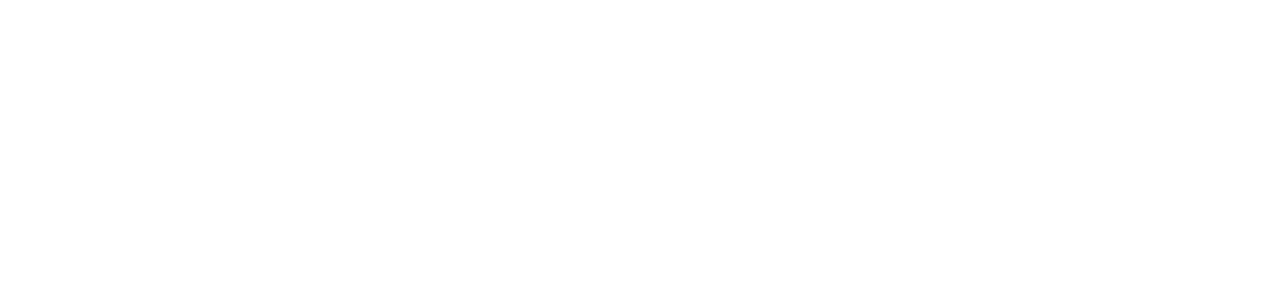
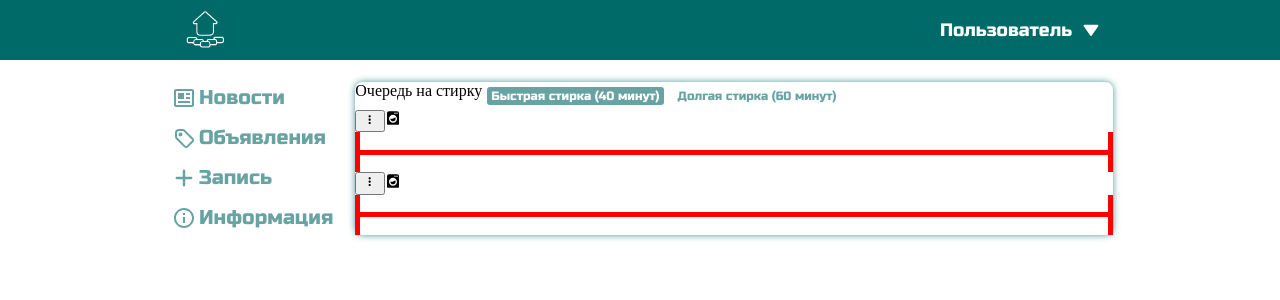
Before and after one commit to anti-kon/PolyLK, a React (Create React App) app in the folder frontend/: page /appointments/laundry-appointment in a window 1280 px wide. Shown: the top 300 px of the page. Built offline with nearby package versions, Linux system fonts and the light colour scheme.

Commit message:
add laundry_appointment component

```diff
--- a/frontend/src/App.js
+++ b/frontend/src/App.js
@@ -9,6 +9,7 @@
 import MakeAppointment from "./pages/MakeAppointment";
 import FAQ from "./pages/FAQ";
 import UserAppointments from "./pages/UserAppointments";
+import LaundryAppointment from "./pages/LaundryAppointment";
 
 function App() {
     const [person, setPerson] = useState({id: -1, login: '', password: '', dorNum: -1});
@@ -26,9 +27,9 @@
             <Route path="/news" element={<News/>}></Route>
             <Route path="/bulletin_board" element={<BulletinBoard/>}></Route>
             <Route path="/appointments" element={<AppointmentsList/>}></Route>
-            <Route path="/appointments/laundry-appointment"></Route>
-            <Route path="/appointments/:appointmentName"></Route>
-            <Route path="/appointments/my-appointments"></Route>
+            <Route path="/appointments/laundry-appointment" element={<LaundryAppointment/>}></Route>
+            <Route path="/appointments/:appointmentName" element={<MakeAppointment/>}></Route>
+            <Route path="/appointments/my-appointments" element={<UserAppointments/>}></Route>
             <Route path="/faq" element={<FAQ/>}></Route>
             <Route path="/" element={<Navigate replace to="/login"/>} />
         </Routes>
--- /dev/null
+++ b/frontend/src/components/LaundryComponent.jsx
@@ -0,0 +1,15 @@
+import React from 'react';
+import {BiDotsVerticalRounded, BiSolidWasher} from "react-icons/bi";
+import LinearTimeline from "./UI/timelines/line_timeline/LinearTimeline";
+
+const LaundryComponent = (props) => {
+    return (
+        <div>
+            <button><BiDotsVerticalRounded /></button>
+            <BiSolidWasher/>
+            <LinearTimeline startHour={6} endHour={23} duration={props.duration}></LinearTimeline>
+        </div>
+    );
+};
+
+export default LaundryComponent;
--- /dev/null
+++ b/frontend/src/components/LaundryListComponent.jsx
@@ -0,0 +1,34 @@
+import React, {useState} from 'react';
+import LaundryComponent from './LaundryComponent';
+import RadioInput from "./UI/inputs/radio_input/RadioInput";
+const LaundryListComponent = () => {
+    const [contact, setContact] = useState('email');
+
+    return (
+        <div>
+            <div style={{display: "flex"}}>
+                <label>Очередь на стирку</label>
+                <RadioInput
+                    checked={contact === "email"}
+                    id="contactChoice1"
+                    name="contact"
+                    value="email"
+                    onChange={value => setContact(value)}>
+                    Быстрая стирка (40 минут)
+                </RadioInput>
+                <RadioInput
+                    checked={contact === "phone"}
+                    id="contactChoice2"
+                    name="contact"
+                    value="phone"
+                    onChange={value => setContact(value)}>
+                    Долгая стирка (60 минут)
+                </RadioInput>
+            </div>
+            <LaundryComponent duration={60}></LaundryComponent>
+            <LaundryComponent duration={40}></LaundryComponent>
+        </div>
+    );
+};
+
+export default LaundryListComponent;
--- /dev/null
+++ b/frontend/src/pages/LaundryAppointment.jsx
@@ -0,0 +1,22 @@
+import React from 'react';
+import MajorHeader from "../components/UI/headers/MajorHeader/MajorHeader";
+import SwitchBar from "../components/SwitchBar";
+import ContentBox from "../components/UI/content_boxes/content_box/ContentBox";
+import NewsComponent from "../components/NewsComponent";
+import LaundryListComponent from "../components/LaundryListComponent";
+
+const LaundryAppointment = () => {
+    return (
+        <div>
+            <MajorHeader></MajorHeader>
+            <div className={"appointments-page"}>
+                <SwitchBar></SwitchBar>
+                <ContentBox>
+                    <LaundryListComponent></LaundryListComponent>
+                </ContentBox>
+            </div>
+        </div>
+    );
+};
+
+export default LaundryAppointment;
```
